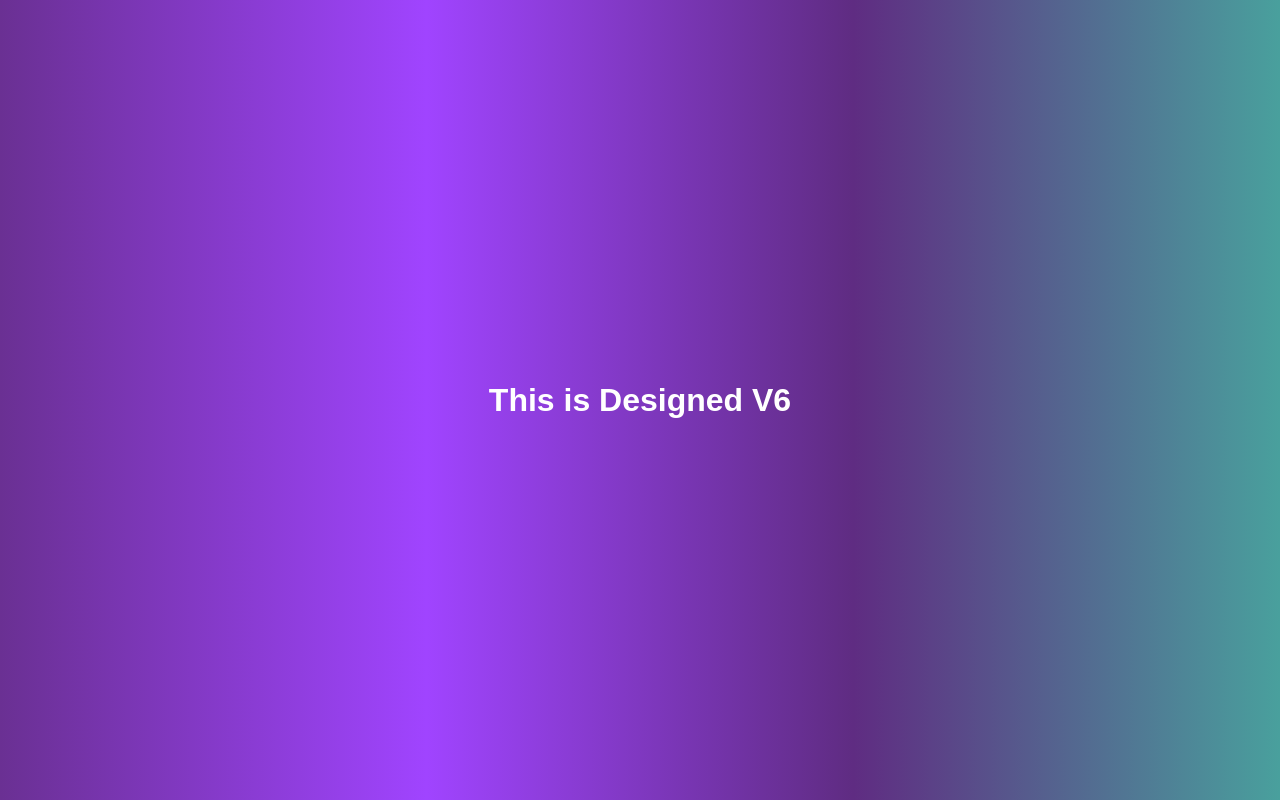
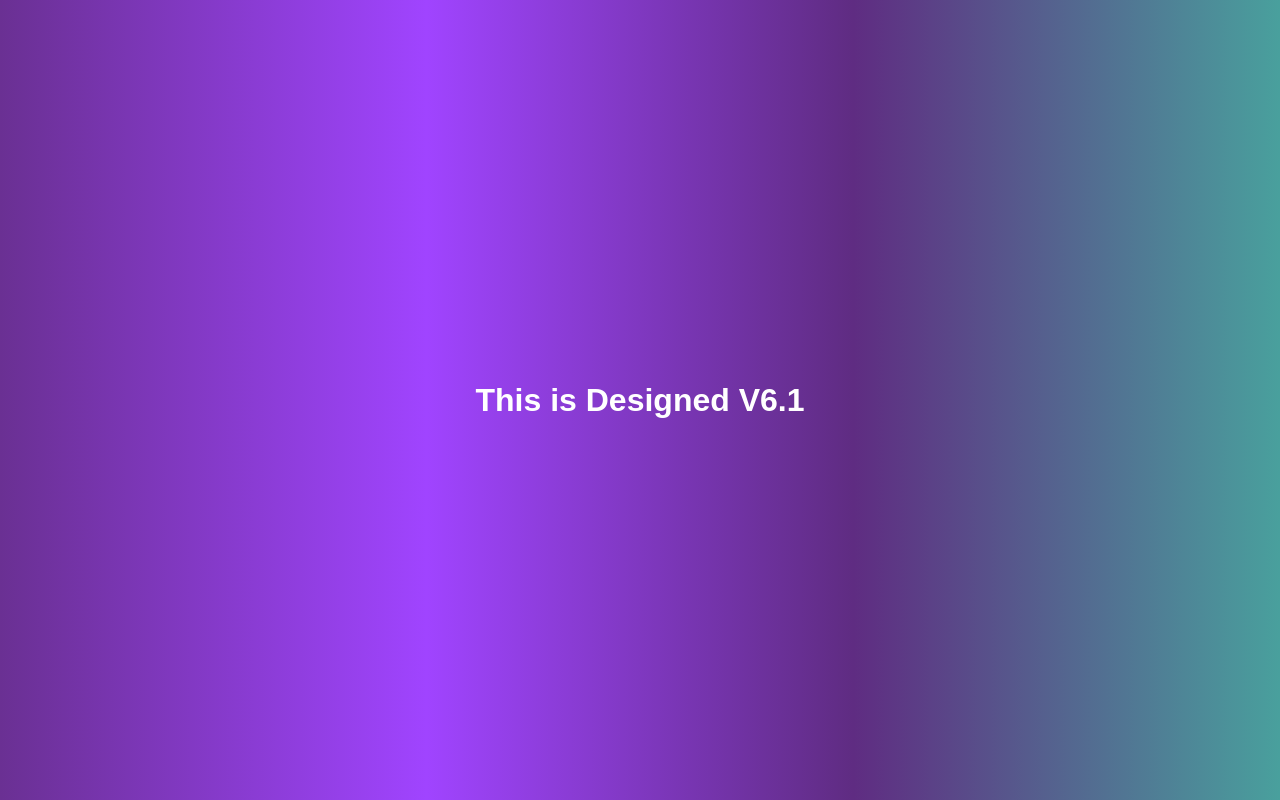
Before and after one commit to AZAL-KHAN/2git-repo, a plain HTML site: page index.html in a window 1280 px wide. Drawn offline with Linux system fonts and the light colour scheme.

Commit message:
Changed the version to 6.1

```diff
--- a/index.html
+++ b/index.html
@@ -7,6 +7,6 @@
     <title>Document</title>
 </head>
 <body>
-    <h1>This is Designed V6</h1>
+    <h1>This is Designed V6.1</h1>
 </body>
 </html>
```
